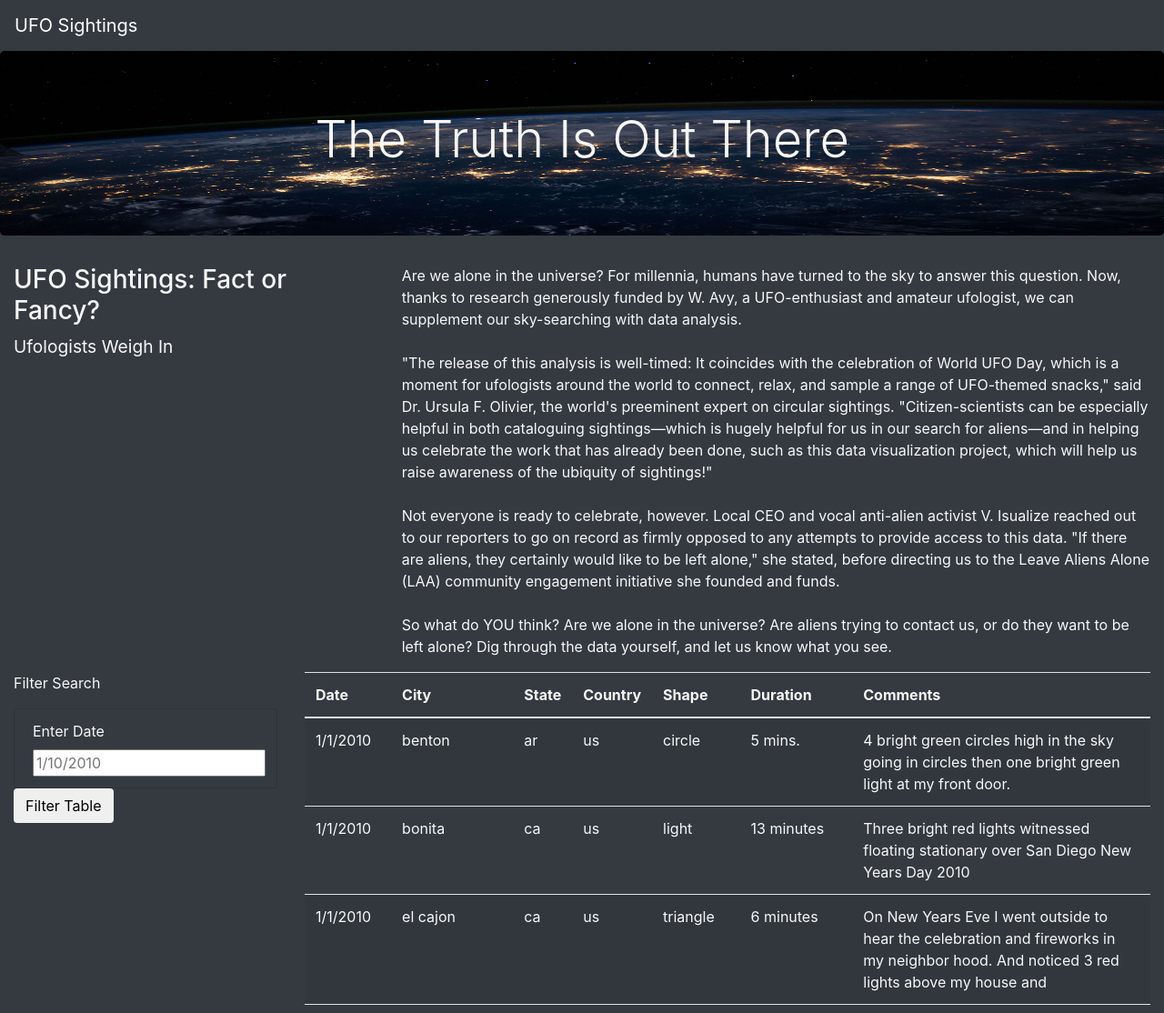
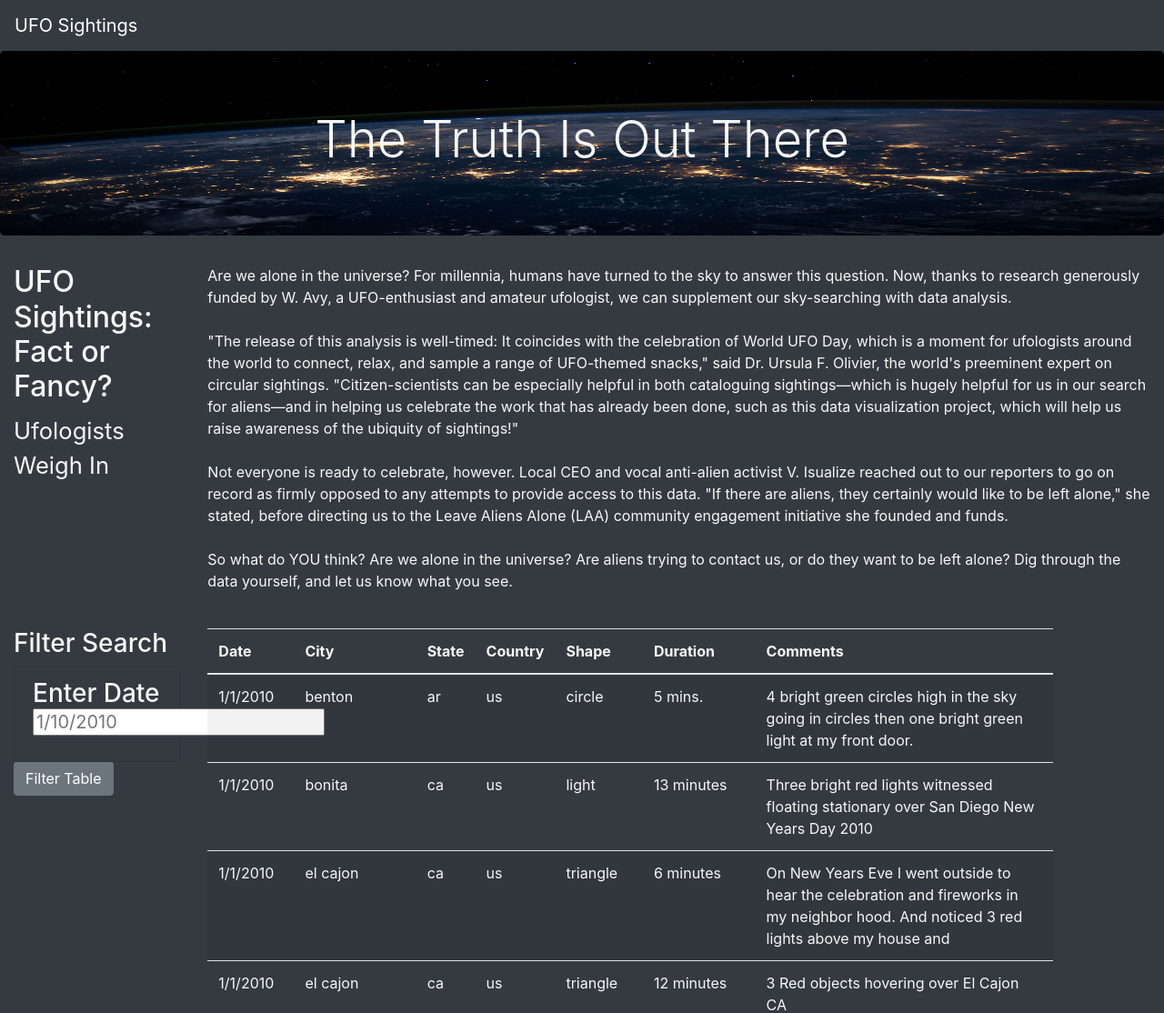
Before and after one commit to dianahcortez/UFOs, a plain HTML site: page index.html in a window 1280 px wide. Shown: the top 1114 px of the page at 91% size. Drawn offline with nearby package versions, Linux system fonts and the light colour scheme; files whose address does not match are found by name.

Commit message:
finishing 11.6.3

```diff
--- a/index.html
+++ b/index.html
@@ -24,11 +24,11 @@
           </div>
           <div class="container-fluid">
             <div class="row">
-                <div class="col-md-4">
-                    <h3>UFO Sightings: Fact or Fancy? <small></h3>
-                    <h4>Ufologists Weigh In </small><h4>
+                <div class="col-md-2">
+                    <h2>UFO Sightings: Fact or Fancy? <small><h2>
+                    <h2>Ufologists Weigh In </small><h2>
                 </div>
-                <div class="col-md-8">
+                <div class="col-md-10">
                     <p>
                     Are we alone in the universe? For millennia, humans have turned to the sky to answer this question. Now, thanks to research generously funded by W. Avy,
                     a UFO-enthusiast and amateur ufologist, we can supplement our sky-searching with data analysis.
@@ -44,24 +44,29 @@
                     <br><br>
                     So what do YOU think? Are we alone in the universe? Are aliens trying to contact us,
                     or do they want to be left alone? Dig through the data yourself, and let us know what you see.
+                    <br><br>
                 </p>
                 </div>
             </div>
           </div>
             <div class="container-fluid">
                 <div class="row">
-                    <div class="col-md-3">
+                    <div class="col-md-2">
                         <form class="bg-dark">
-                            <p>Filter Search</p>
+                            <h3>Filter Search<h3>
                         <ul class="bg-dark list-group">
 
                         <li class="bg-dark list-group-item">
-                            <label for="date">Enter Date</label>
+                            <label for="date">Enter Date<h5>
                             <input type="text" placeholder="1/10/2010" id="datetime" />
 
                         </li>
+                        <li>
+                        <button id="filter-btn" type="button" class="btn btn-secondary">
+                            Filter Table
+                            </button/h5>
+                        </li>
                         </ul>
-                        <button id="filter-btn" type="button" class="btn btn-default">Filter Table</button>
                     </form>
                     </div>
                     <div class="col-md-9">
--- a/static/css/style.css
+++ b/static/css/style.css
@@ -2,7 +2,7 @@ body {
 
     color: #f7f7f7;
 }
-  .jumbotron {
+.jumbotron {
     background-image: url("../images/nasa.jpg");
     background-size: 100% 100%;
     text-align: center;
```
Also changed, not shown: static/images/nasa.jpg (renamed from images/nasa.jpg). Lines whose indentation alone changed are shown as unchanged.
